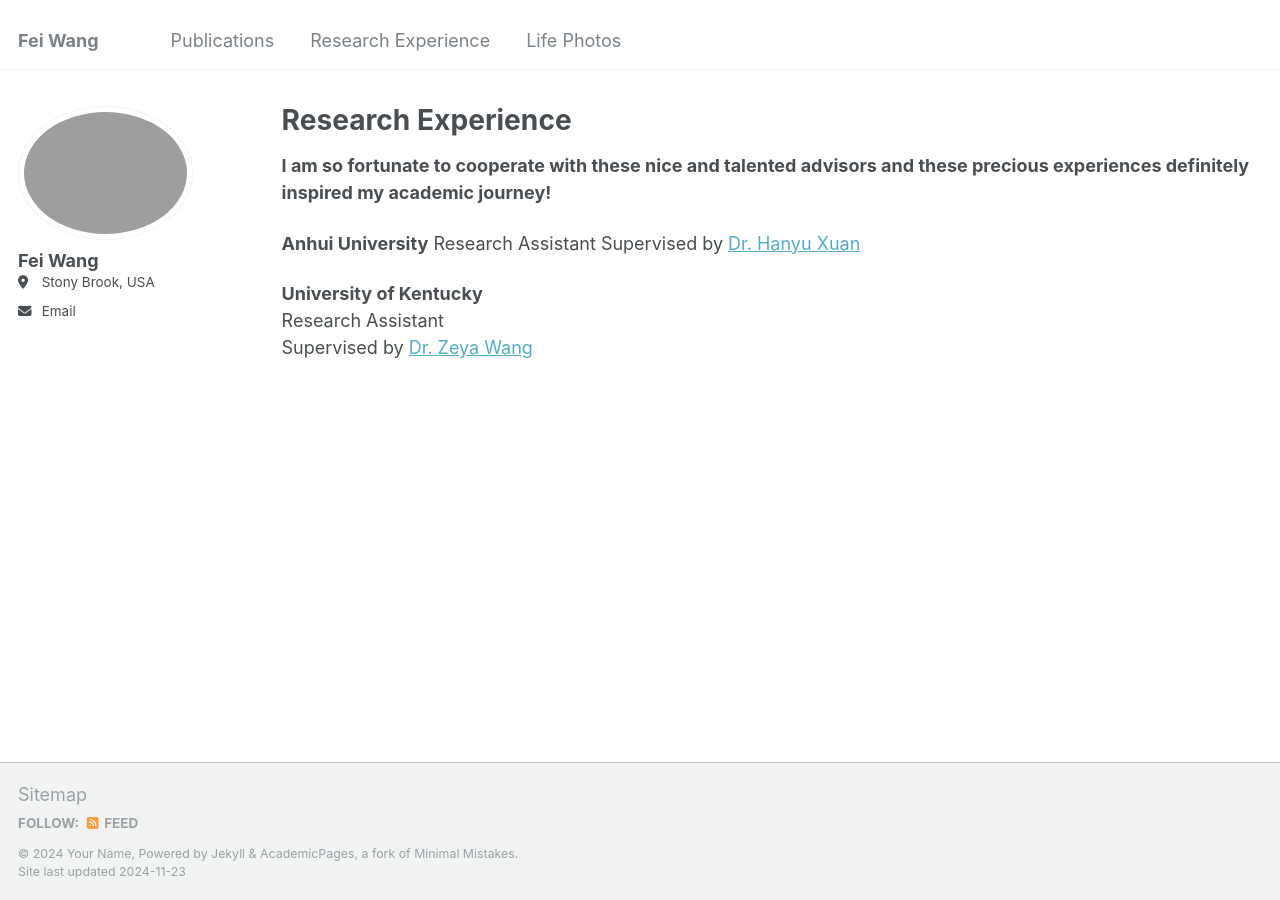
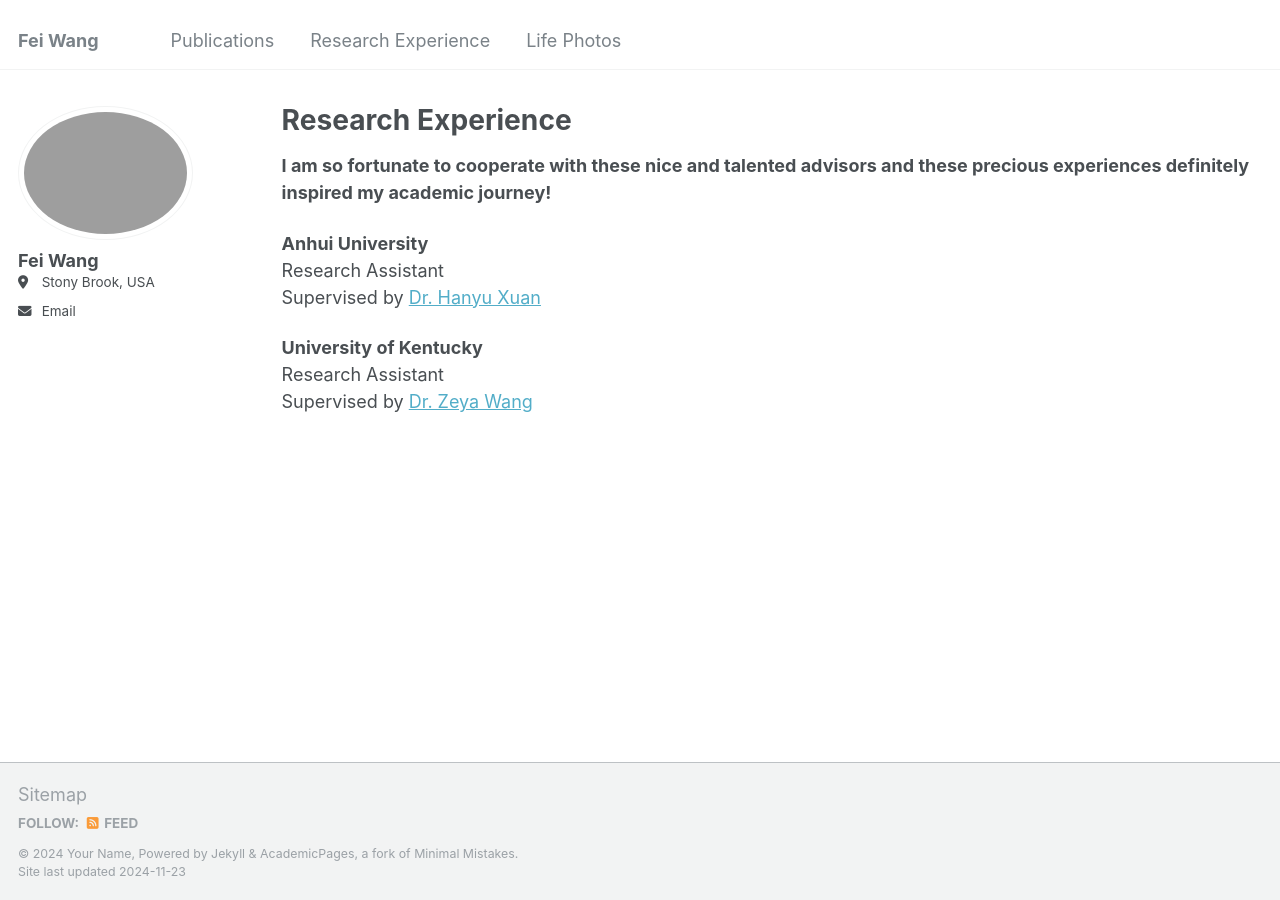
Before and after one commit to feiwang2004/feiwang2004.github.io, a Jekyll site: the page built from _pages/research_experience.md, in a window 1280 px wide. Built offline with Jekyll 4.4.1, drawn with Linux system fonts in a browser that asks for light colours.

```diff
--- a/_pages/research_experience.md
+++ b/_pages/research_experience.md
@@ -11,11 +11,11 @@ redirect_from:
 **I am so fortunate to cooperate with these nice and talented advisors and these precious experiences definitely inspired my academic journey!**
 
 
-**Anhui University**
-Research Assistant
+**Anhui University**<br>
+Research Assistant<br>
 Supervised by [Dr. Hanyu Xuan](https://xuanhanyu.github.io/)
 
 
-**University of Kentucky**
-Research Assistant
+**University of Kentucky**<br>
+Research Assistant<br>
 Supervised by [Dr. Zeya Wang](https://zeyawang.github.io)
```
